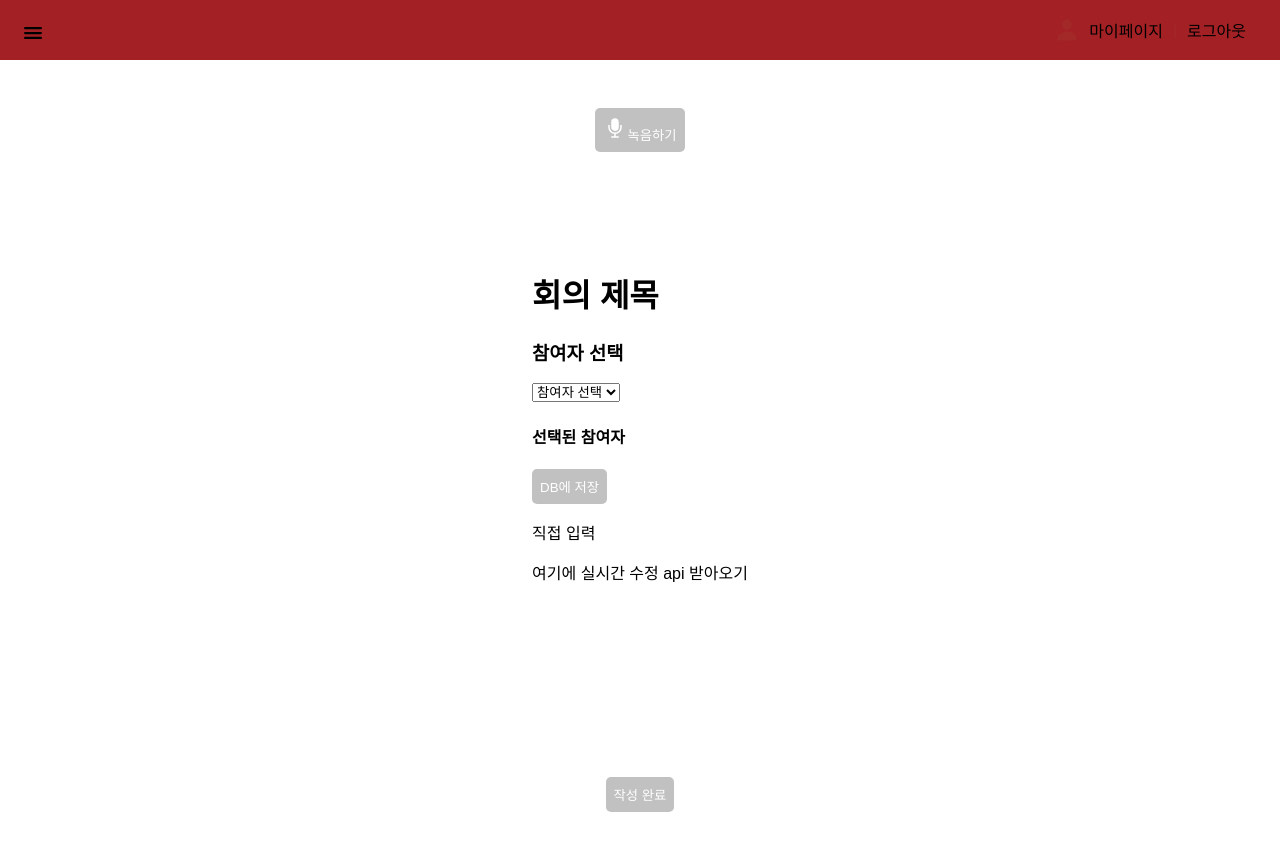
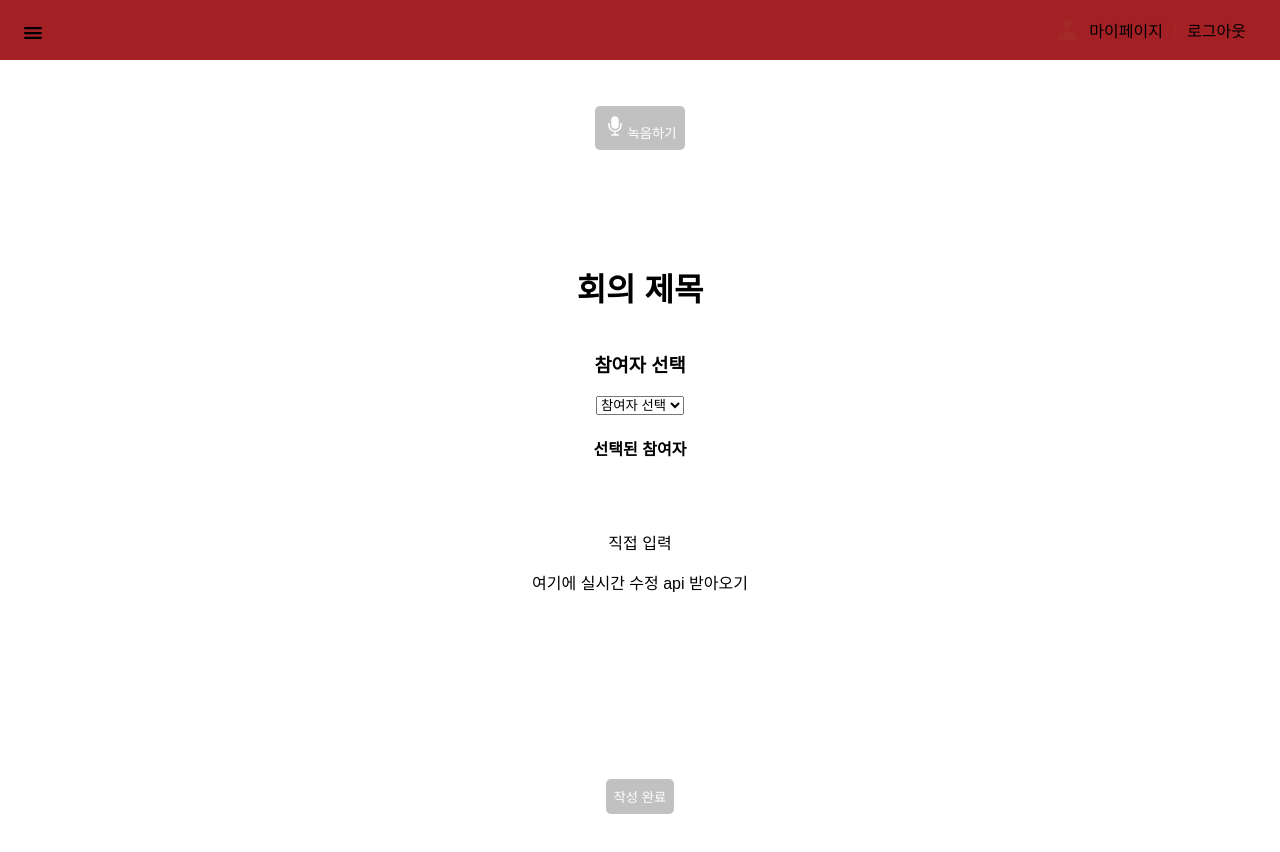
Before and after one commit to Seolseol333/hyein, a React (Create React App) app: page /MeetingLog in a window 1280 px wide. Shown: the top 852 px of the page. Built offline with nearby package versions, Linux system fonts and the light colour scheme.

Commit message:
회의록 js 코드 수정

```diff
--- a/src/pages/MeetingLog/MeetingLog.css
+++ b/src/pages/MeetingLog/MeetingLog.css
@@ -12,6 +12,8 @@
 
 .meeting-contents {
     align-items: center;
+    display: grid;
+    place-items: center;
 }
 
 .h1 {
@@ -19,7 +21,21 @@
 }
 
 .participants {
+    display: flex;
+    flex-direction: row;
+
+}
+
+.choose {
     align-items: center;
+    display: grid;
+    place-items: center;
+}
+
+.dicided {
+    align-items: center;
+    display:grid;
+    place-items: center;
 }
 
 .p {
--- a/src/pages/MeetingLog/MeetingLog.js
+++ b/src/pages/MeetingLog/MeetingLog.js
@@ -4,7 +4,7 @@ import { IoMenu, IoPerson,IoMicSharp, IoRecordingOutline  } from "react-icons/io
 import './MeetingLog.css';
 
 
-function ParticipantSelector ({ participants, onSave }) {
+function ParticipantSelector ({ participants}) {
   const [selectedParticipants, setSelectedParticipants] = useState([]);
 
     // 드롭다운에서 참여자를 선택할 때 호출되는 함수
@@ -24,38 +24,36 @@ function ParticipantSelector ({ participants, onSave }) {
     );
   };
 
-  // DB에 저장하는 로직은 상위 컴포넌트에서 처리하도록 함수를 호출
-  const handleSubmitToDB = () => {
-    onSave(selectedParticipants); // 상위 컴포넌트에서 전달된 함수 호출
-  };
+
 
   return (
-    <div>
+    <div classNmae = "participants">
+      <div className = "choose">
         <h3>참여자 선택</h3>
         <select onChange={handleSelectParticipant} defaultValue="">
           <option value="" disabled>
             참여자 선택
           </option>
           {participants.map((participant) => (
-          <option key={participant} value={participant}>
+            <option key={participant.id} value={participant.name}>
               {participant.name}
             </option>
           ))}
         </select>
-
-      <div>
+      </div>
+      <div className = "dicided">
         <h4>선택된 참여자</h4>
         <ul>
-          {selectedParticipants.map((participant) => (
-            <li key={participant}>
-              {participant}{' '}
-              <button onClick={() => handleRemoveParticipant(participant)}>
+          {selectedParticipants.map((name) => (
+            <li key={name}>
+              {name}{' '}
+              <button onClick={() => handleRemoveParticipant(name)}>
                 삭제
               </button>
             </li>
           ))}
         </ul>
-        <button onClick={handleSubmitToDB}>DB에 저장</button>
+
       </div>
     </div>
   );
@@ -63,7 +61,7 @@ function ParticipantSelector ({ participants, onSave }) {
 
 
 
-function MeetingLog() {
+function MeetingLog({onSave}) {
 
     const [sidebarOpen, setSidebarOpen] = useState(false);
     const toggleSidebar = () => {
@@ -77,6 +75,7 @@ function MeetingLog() {
       const [userInput, setUserInput] = useState('');
       const [participants, setParticipants] = useState([]);
       const navigate = useNavigate();
+      const [selectedParticipants, setSelectedParticipants] = useState([]);
 
       const handleRecordButtonClick = async () => {
 
@@ -144,6 +143,11 @@ function MeetingLog() {
           });
       };
 
+      // DB에 저장하는 로직은 상위 컴포넌트에서 처리하도록 함수를 호출
+      const handleSubmitToDB = () => {
+        onSave(selectedParticipants); // 상위 컴포넌트에서 전달된 함수 호출
+      };
+
       return (
         <div>
           <header>
@@ -179,7 +183,7 @@ function MeetingLog() {
           </button>
           <div className="meeting-contents">
             <h1>회의 제목</h1>
-            <div className= "participants">
+            <div>
               <ParticipantSelector
                 participants={participants}
                 onSave={saveParticipantsToDB}
@@ -193,10 +197,10 @@ function MeetingLog() {
               <div key={index}>{file}</div>
             ))}
           </div>
-          <button className="end-button" onClick={handleEndButtonClick}>작성 완료</button>
+          <button className="end-button" onClick={() => { handleEndButtonClick(); handleSubmitToDB(); }}>작성 완료</button>
+        </div>
       </div>
 
-        </div>
 
       );
     };
```
Lines whose indentation alone changed are shown as unchanged.
